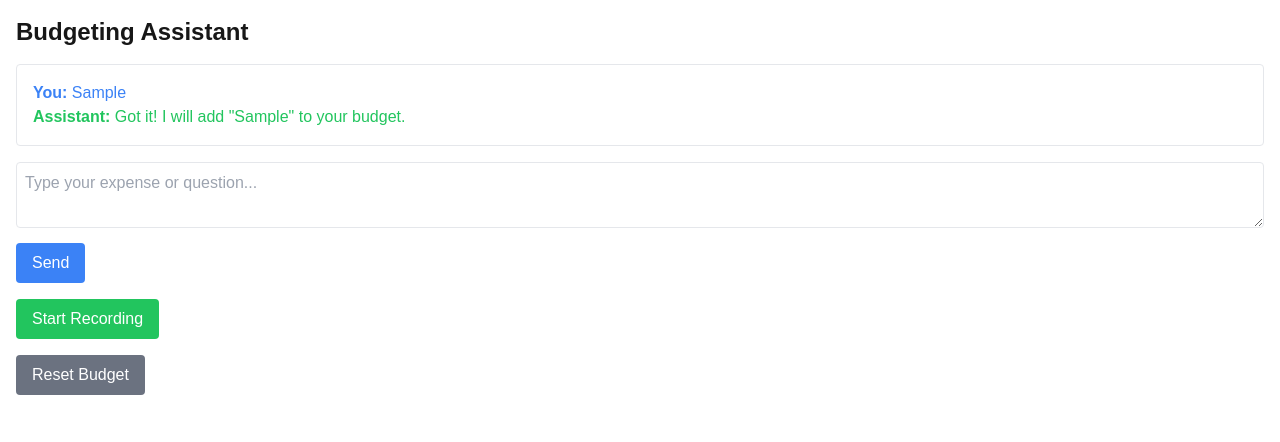
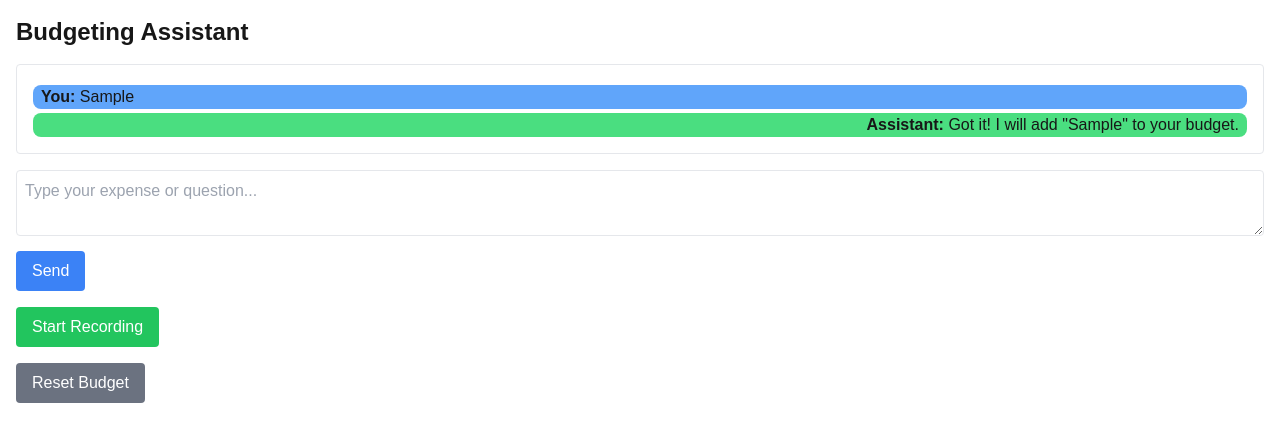
Before and after one commit to wesleymaya/uOttaHack2025-Project, a Next.js app in the folder frontend/: page / in a window 1280 px wide. Both pictures are taken after typing "Sample" into the empty fields and a click on the button "Send". Shown: the top 442 px of the page. Built offline with nearby package versions, Linux system fonts and the light colour scheme.

Commit message:
UI updates

```diff
--- a/frontend/src/components/AudioRecorder.js
+++ b/frontend/src/components/AudioRecorder.js
@@ -66,11 +66,11 @@ export default function AudioRecorder({ addMessage }) {
     return (
         <div>
             {recording ? (
-                <button className="bg-red-500 text-white px-4 py-2 rounded" onClick={stopRecording}>
+                <button className="bg-red-500 hover:bg-red-600 text-white px-4 py-2 rounded" onClick={stopRecording}>
                     Stop Recording
                 </button>
             ) : (
-                <button className="bg-green-500 text-white px-4 py-2 rounded" onClick={startRecording}>
+                <button className="bg-green-500 hover:bg-green-600 text-white px-4 py-2 rounded" onClick={startRecording}>
                     Start Recording
                 </button>
             )}
--- a/frontend/src/components/Chat.js
+++ b/frontend/src/components/Chat.js
@@ -38,19 +38,19 @@ export default function Chat({ messages, addMessage }) {
         <div className="mb-4">
             <div className="chat-box p-4 border rounded mb-4">
                 {messages.map((msg, idx) => (
-                    <p key={idx} className={msg.role === 'user' ? 'text-blue-500' : 'text-green-500'}>
+                    <p key={idx} className={msg.role === 'user' ? 'text-left bg-blue-400 text-white-500 mt-1 rounded-lg px-2' : 'text-right bg-green-400 text-white-500 mt-1 rounded-lg px-2'}>
                         <strong>{msg.role === 'user' ? 'You:' : 'Assistant:'}</strong> {msg.content}
                     </p>
                 ))}
             </div>
             <textarea
-                className="w-full p-2 border rounded text-black"
+                className="w-full p-2 min-h-10 border rounded text-black"
                 value={inputText}
                 onChange={(e) => setInputText(e.target.value)}
                 placeholder="Type your expense or question..."
             />
             <button
-                className="bg-blue-500 text-white px-4 py-2 mt-2 rounded"
+                className="bg-blue-500 hover:bg-blue-600 text-white px-4 py-2 mt-2 rounded"
                 onClick={sendMessage}
             >
                 Send
--- a/frontend/src/components/ResetButton.js
+++ b/frontend/src/components/ResetButton.js
@@ -6,7 +6,7 @@ export default function ResetButton({ setMessages }) {
 
     return (
         <button
-            className="bg-gray-500 text-white px-4 py-2 rounded mt-4"
+            className="bg-gray-500 hover:bg-gray-600 text-white px-4 py-2 rounded mt-4"
             onClick={resetBudget}
         >
             Reset Budget
```
